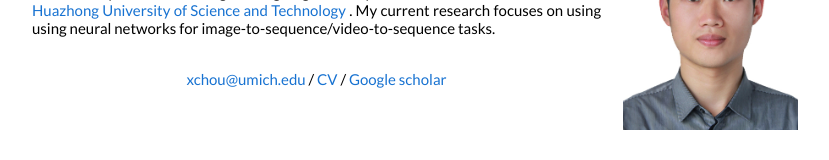
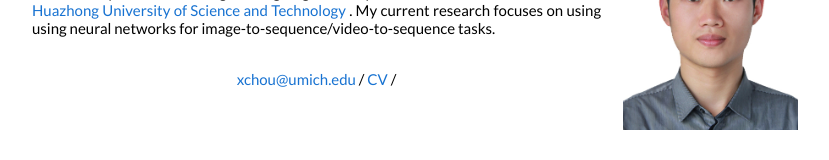
Before and after one commit to Robertxchou/xizhou.github.io, a plain HTML site: page index.html in a window 1280 px wide. Shown: the part 173-333 px from the top of the page, without its empty margins (217-1046 px from the left). Drawn offline with Linux system fonts and the light colour scheme.

Commit message:
Update index.html

```diff
--- a/index.html
+++ b/index.html
@@ -63,7 +63,6 @@
 									<p align=center>
 										<a href="mailto:xchou@umich.edu">xchou@umich.edu</a> /
 										<a src="resume/CV.pdf">CV</a> /
-										<a href="https://scholar.google.com/citations?user=&user=D9MswegAAAAJ">Google scholar</a>
 									</p>
 								</td>
 								<td width="20%">
```
